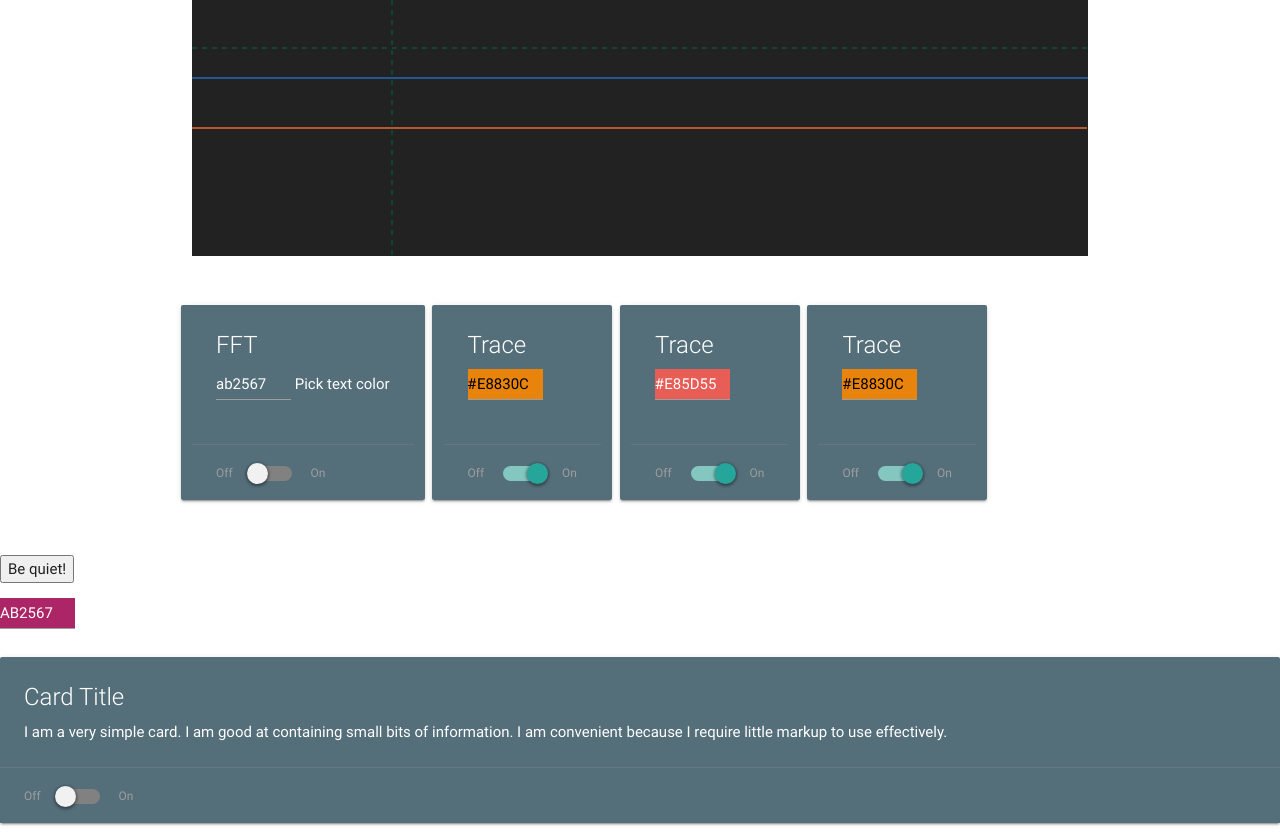
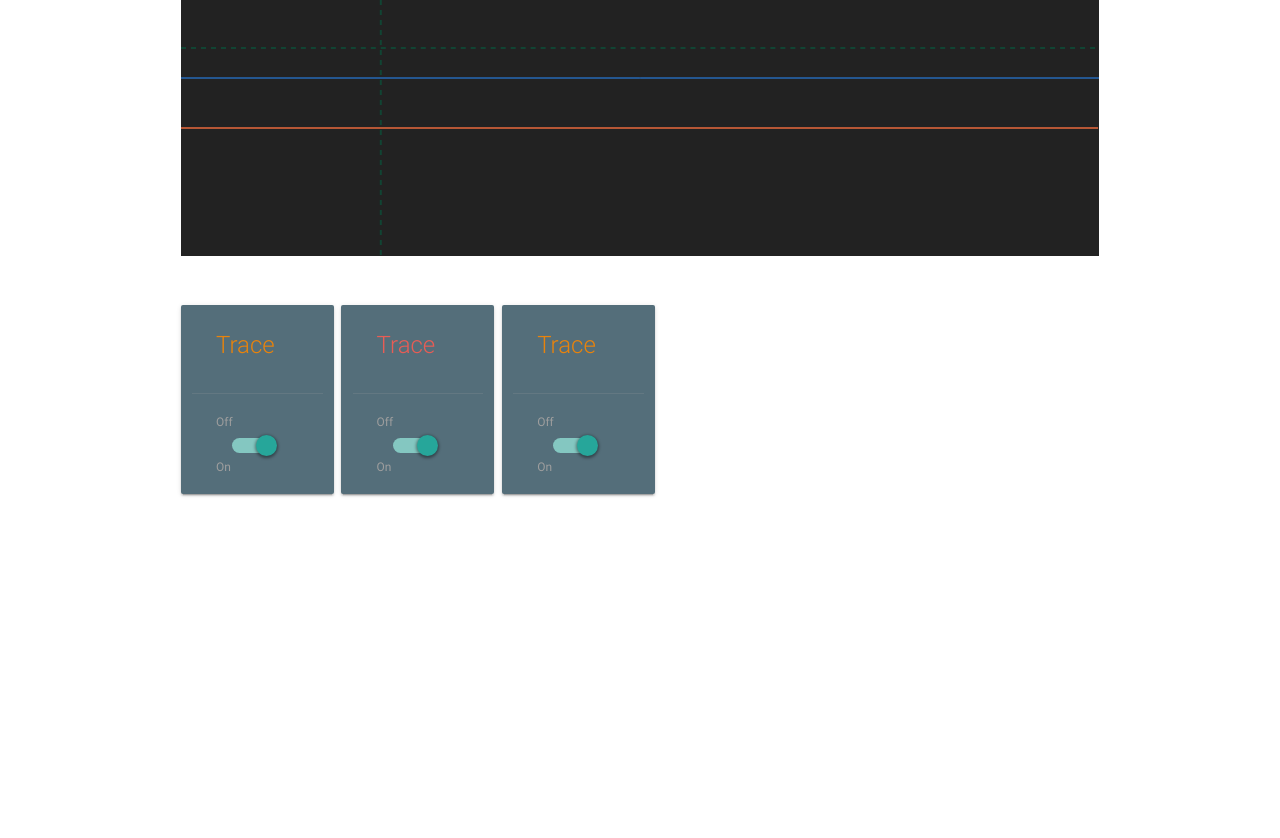
Before and after one commit to Yatekii/scope, a plain HTML site: page index.html in a window 1280 px wide. After the commit the page ends 800 px from the top, so only its background shows below. Drawn offline with Linux system fonts and the light colour scheme.

Commit message:
changing trace colors works; switching on and off traces as well;

```diff
--- a/css/scope.css
+++ b/css/scope.css
@@ -26,6 +26,14 @@ p { margin: 1em 0;}
 }
 
 .jscolor {
-    height: 2em !important;
-    width: 5em !important;
+    height: 0 !important;
+    width: 0 !important;
+    padding: 0 !important;
+    margin: 0 !important;
+    visibility: hidden;
+    position: absolute;
 }
+
+#scope-container {
+    padding: 0;
+}
--- a/index.html
+++ b/index.html
@@ -21,9 +21,7 @@
   <body>
     <div class="container">
       <div class="row">
-        <div class="col" style="width:100%">
-          <div id="scope-container">
-          </div>
+        <div class="col s12 m12 l12" id="scope-container">
         </div>
       </div>
       <div id="active-sources" class="row">
@@ -35,29 +33,5 @@
       <div id="marker-list" class="row">
       </div>
     </div>
-    <p><button onclick="pushme();">Be quiet!</button></p>
-    <input class="jscolor" value="ab2567" onchange="update(this.jscolor)">
-    <script>
-function update(jscolor) {
-    console.log(jscolor);
-}
-</script>
-    <div class="card blue-grey darken-1">
-      <div class="card-content white-text">
-        <span class="card-title">Card Title</span>
-        <p>I am a very simple card. I am good at containing small bits of information.
-        I am convenient because I require little markup to use effectively.</p>
-      </div>
-      <div class="card-action">
-        <div class="switch">
-          <label>
-            Off
-            <input type="checkbox">
-            <span class="lever"></span>
-            On
-          </label>
-        </div>
-      </div>
-    </div>
   </body>
 </html>
--- a/js/generators.js
+++ b/js/generators.js
@@ -30,7 +30,8 @@ function gotStream(stream) {
 	// Create the data buffer
     micTrace.data = new Uint8Array(micTrace.analyzer.frequencyBinCount);
 	micTrace.on = true;
-	var f = new FFTrace(scope, micTrace.analyzer);
+	var fft = initRepr(FFTRepresentation, document.getElementById('trace-list'));
+	var f = new FFTrace(scope, micTrace.analyzer, fft);
 	scope.addTrace(f);
 }
 
--- a/js/main.js
+++ b/js/main.js
@@ -18,8 +18,6 @@ function init() {
     // new Microphone(document.getElementById('active-sources'), scope, {}, true);
     // new Generator(document.getElementById('available-sources'), scope, {}, true);
     // new Microphone(document.getElementById('available-sources'), scope, {}, true);
-
-    initRepr(FFTRepresentation, document.getElementById('trace-list'));
 
     scope.addTrace(new NormalTrace(
         scope, osc1,
--- a/js/trace.js
+++ b/js/trace.js
@@ -1,6 +1,6 @@
-var traceRepresentation = '<div class="card blue-grey darken-1 col b3 source">\
+var traceRepresentation = '<div class="card blue-grey darken-1 col s2 source">\
     <div class="card-content white-text">\
-        <span class="card-title">Trace</span><input class="jscolor" value="ab2567">\
+        <span class="card-title">Trace <input class="jscolor"></span>\
     </div>\
     <div class="card-action">\
         <div class="switch">\
@@ -14,11 +14,9 @@ var traceRepresentation = '<div class="card blue-grey darken-1 col b3 source">\
     </div>\
 </div>';
 
-var FFTRepresentation = '<div class="card blue-grey darken-1 col b3 source">\
+var FFTRepresentation = '<div class="card blue-grey darken-1 col s2 source">\
     <div class="card-content white-text">\
-        <span class="card-title">FFT</span><input class="jscolor" value="ab2567">\
-		Pick text color\
-	</button>\
+        <span class="card-title">FFT</span>\
     </div>\
     <div class="card-action">\
         <div class="switch">\
@@ -40,6 +38,7 @@ function NormalTrace(scope, source, repr, defaultOn) {
     this.repr = repr;
     this.on = defaultOn;
     this.colorpicker = null;
+    this.title = null
 
     var potentialButtons = document.getElementsByClassName('trace-on-off');
     for(i = 0; i < potentialButtons.length; i++){
@@ -60,13 +59,29 @@ function NormalTrace(scope, source, repr, defaultOn) {
         while (x = x.parentElement) {
             if (x == repr){
                 var me = this;
-                this.colorpicker = new jscolor(potentialInputs[i],{'value': this.color, 'hash': true});
+                this.colorpicker = new jscolor(potentialInputs[i],{
+                    'value': this.color,
+                    'hash': true
+                });
                 potentialInputs[i].value = this.color;
                 potentialInputs[i].onchange = function(event) { me.setColor(event.target.value);  };
                 break;
             }
         }
     }
+
+    var potentialTitles = document.getElementsByClassName('card-title');
+    for(i = 0; i < potentialTitles.length; i++){
+        var x = potentialTitles[i];
+        while (x = x.parentElement) {
+            if (x == repr){
+                this.title = potentialTitles[i];
+                potentialTitles[i].style.color =  this.color;
+                break;
+            }
+        }
+    }
+    this.title.onclick = this.colorpicker.show;
 
     if(source.output){
         // Create the analyzer node to be able to read sample output
@@ -83,6 +98,7 @@ function NormalTrace(scope, source, repr, defaultOn) {
 NormalTrace.prototype.setColor = function(color) {
     this.colorpicker.fromString(color)
     this.color = color;
+    this.title.style.color = this.color;
 }
 
 NormalTrace.prototype.onSwitch = function(trace, event) {
@@ -114,14 +130,37 @@ NormalTrace.prototype.draw = function (triggerLocation) {
     this.fetched = false;
 }
 
-function FFTrace(scope, analyzer) {
+function FFTrace(scope, analyzer, repr) {
     this.scope = scope;
     this.analyzer = analyzer;
     this.color = '#E8830C';
+    this.repr = repr;
 
     // Create the data buffer
     this.data = new Uint8Array(this.analyzer.frequencyBinCount);
     this.on = true;
+
+    var potentialButtons = document.getElementsByClassName('trace-on-off');
+    for(i = 0; i < potentialButtons.length; i++){
+        var x = potentialButtons[i];
+        while (x = x.parentElement) {
+            if (x == repr){
+                var me = this;
+                potentialButtons[i].onchange = function(event) { me.onSwitch(me, event); };
+                potentialButtons[i].checked = true;
+                break;
+            }
+        }
+    }
+}
+
+FFTrace.prototype.setColor = function(color) {
+    this.colorpicker.fromString(color)
+    this.color = color;
+}
+
+FFTrace.prototype.onSwitch = function(trace, event) {
+    trace.on = event.target.checked;
 }
 
 FFTrace.prototype.fetch = function () {
```
